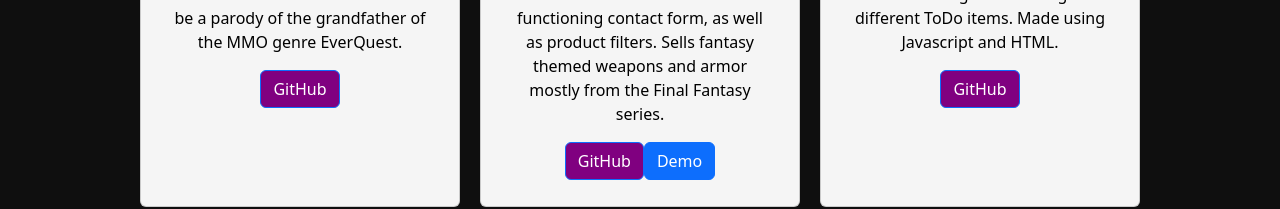
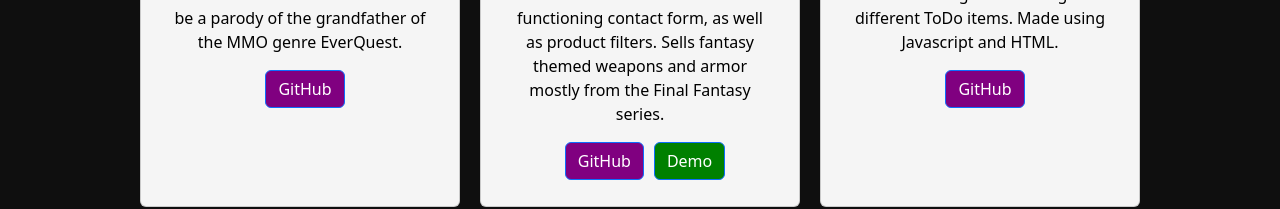
Before and after one commit to dypool01/react-personalsite, a React (Create React App) app: page /Projects in a window 1280 px wide. Shown: the part 603-812 px from the top of the page. Built offline with nearby package versions, Linux system fonts and the light colour scheme.

Commit message:
Demos added work, more styling needed.

```diff
--- a/src/components/Projects/ProjectList.jsx
+++ b/src/components/Projects/ProjectList.jsx
@@ -27,7 +27,7 @@ export function ProjectList() {
       image: StoreFront,
       tech: "MVC",
       website: "https://github.com/dypool01/StoreFront-MVC-",
-      demo: "http://storefront.dylanpoole.com",
+      demo: "http://storefront-prod.us-east-1.elasticbeanstalk.com",
       description:
         "A storefront application at first made static using HTML and later converted to MVC. Includes a functioning contact form, as well as product filters. Sells fantasy themed weapons and armor mostly from the Final Fantasy series.",
     },
@@ -48,6 +48,7 @@ export function ProjectList() {
       image: SAT,
       tech: "C#, MVC",
       website: "https://github.com/dypool01/Hogwarts",
+      demo: "http://hogwarts.dylanpoole.com",
       description:
         "An application made in a group of two using Agile Scrum methodology, a relational database, as well as MVC (Model, View, Controller) architectural pattern.",
     },
--- a/src/components/Projects/Projects.css
+++ b/src/components/Projects/Projects.css
@@ -25,6 +25,7 @@ img#projectList.card-img-top.mt-3 {
     object-fit: cover;
 
     }
+
 }
 
 div.card-title.h5 {
@@ -48,3 +49,8 @@ a#projectList.GitHub.btn {
 a#projectList.Website.btn {
     background-color: goldenrod;
 }
+
+a#projectList.btn {
+ background-color: green;
+ margin: 0 0 0 10px;
+}
```
